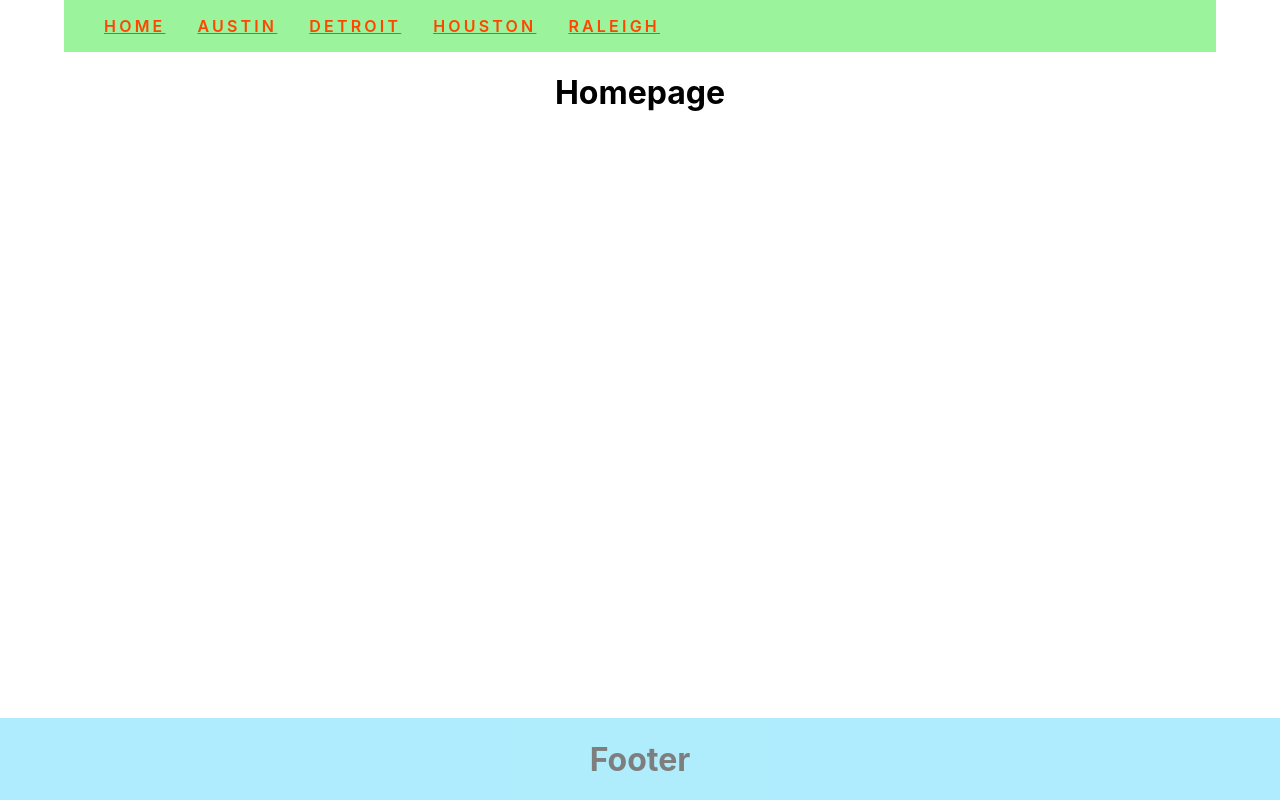
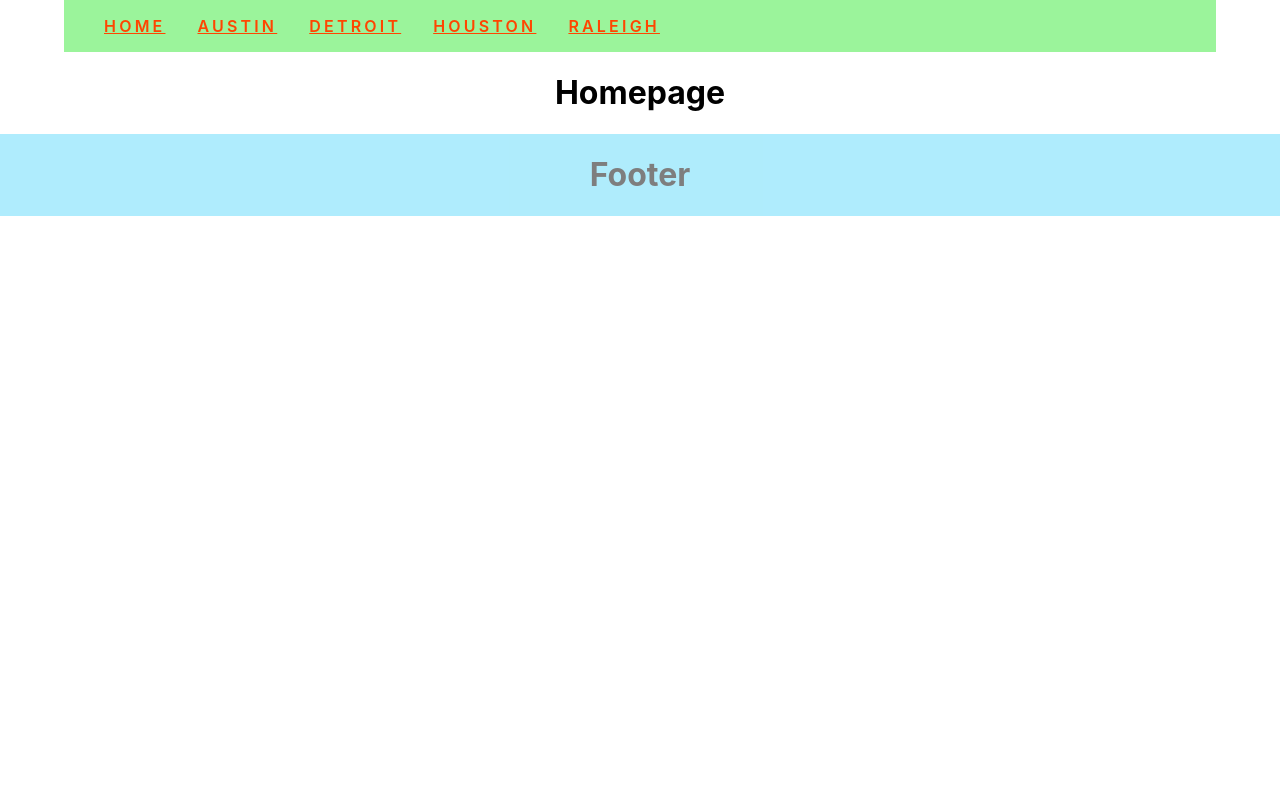
Before and after one commit to jakerwalton/Project_3_Frontend, a React (Create React App) app: page / in a window 1280 px wide. Built offline with nearby package versions, Linux system fonts and the light colour scheme.

Commit message:
styling changes to card

```diff
--- a/src/App.css
+++ b/src/App.css
@@ -1,4 +1,7 @@
 .App {
+  display: flex;
+  flex-direction: column;
+  position: relative;
   text-align: center;
 }
 
@@ -24,19 +27,6 @@
   color: white;
 }
 
-.App-link {
-  color: #61dafb;
-}
-
-@keyframes App-logo-spin {
-  from {
-    transform: rotate(0deg);
-  }
-  to {
-    transform: rotate(360deg);
-  }
-}
-
 .nav {
   background-color: rgb(155, 244, 155);
   display: flex;
@@ -44,11 +34,13 @@
   margin-left: 5%;
   margin-right: 5%;
 }
+
 .links {
   display: flex;
   list-style-type: none;
   gap: 2rem;
 }
+
 a {
   color: orangered;
   font-weight: 600;
@@ -59,17 +51,24 @@
 .footer {
   background-color: #61dafb;
   opacity: 50%;
-  position: absolute;
   bottom: 0;
   width: 100%;
 }
+
 .card-container {
   display: flex;
+  flex-wrap: wrap;
+  max-width: 100vw;
   align-content: space-around;
   justify-content: space-around;
 }
 
+.restaurant-card {
+  width: 400px;
+}
+
 .restaurant-card-image {
+  justify-self: center;
   max-width: 300px;
   max-height: 300px;
   border: 1px solid black;
```
